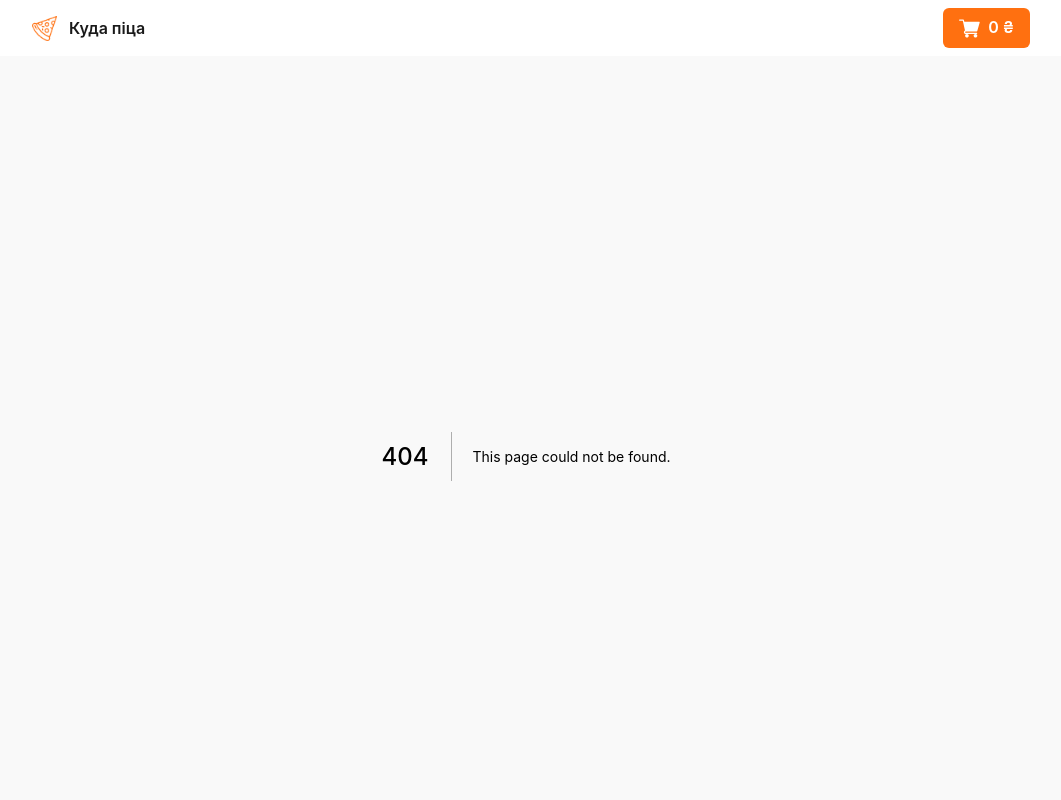
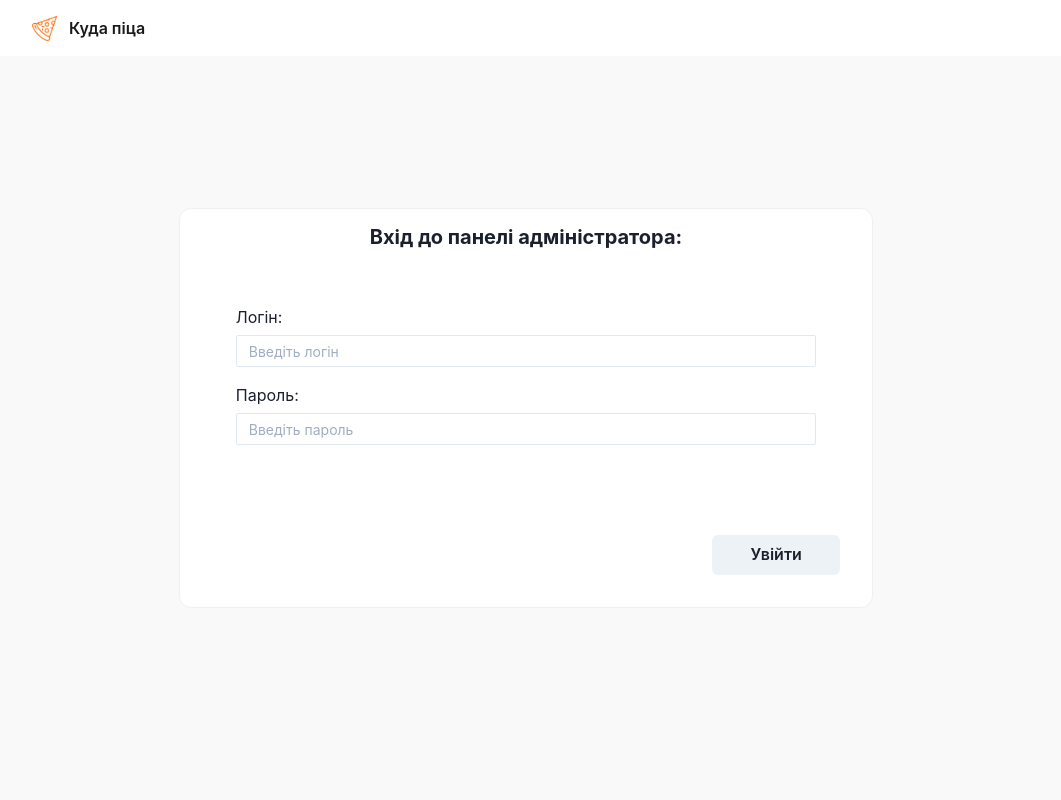
Before and after one commit to Joni002/KudaPizza, a Next.js app: page /admin in a window 1280 px wide. Before the commit this address had no page. Shown: the top 800 px of the page, without its empty margins (114-1175 px from the left). Built offline with nearby package versions, Linux system fonts and the light colour scheme.

Commit message:
Add front admin page, del layout(new consept)

```diff
--- a/components/Content/Item/itemModal/itemModal.js
+++ b/components/Content/Item/itemModal/itemModal.js
@@ -13,7 +13,6 @@ import PushButton from "./pushButton";
 const ItemModal = (props) => {
     const {isOpen, onClose, newBadge, title, img, cost, productObj} = props
     const Cost = useSelector(selectCost)
-    console.log(Cost)
 
     const indredientsIcon = {
         "Курка": "https://i.ibb.co/80YV34s/chicken.png",
--- a/components/Content/Item/itemModal/sizeRadio.js
+++ b/components/Content/Item/itemModal/sizeRadio.js
@@ -7,7 +7,7 @@ import ModalRadio from "./modalRadio"
 
 const SizeRadio = (props) => {
   const { Cost } = props
-  console.log(Cost)
+
 
   const options = ['20 см', '28 см', '33 см']
 
--- a/components/Header/navbar.js
+++ b/components/Header/navbar.js
@@ -7,7 +7,7 @@ import { Container, Box, Flex } from '@chakra-ui/react'
 
 const Navbar = () => {
     return(
-        <Box position='fixed' as='nav' w='100%' bg='#ffffff'  zIndex={1}>
+        <Box position='fixed' as='nav' w='100%' bg='#ffffff' zIndex={1}>
             <Container display='flex' p={2} maxW='container.lg' wrap='wrap' align='center' justify='spase-between'>
                 <Flex align='center' mr={16}>
                     <Logo/>
--- a/components/layouts/main.js
+++ /dev/null
@@ -1,24 +0,0 @@
-import Head from 'next/head'
-import { Box, Container } from '@chakra-ui/react'
-import Navbar from '../Header/navbar'
-import Footer from '../Footer/footer'
-
-const MainLayout = ({children}) => {
-    return (
-        <Box as='main' minH='100vh' className='main' display='flex' flexDirection='column'>
-            <Head>
-                <meta name="viewport" content="width=device-width, initial-scale=1.0"/>
-                <title>Kuda Pizza | Home</title>
-            </Head>
-
-            <Navbar/>
-
-            <Container maxW='container.lg' pt={14} >
-                { children }
-            </Container>
-
-            <Footer/>
-        </Box>
-    )
-}
-export default MainLayout
--- a/pages/_app.js
+++ b/pages/_app.js
@@ -1,16 +1,13 @@
 import '../styles/globals.css'
 import { ChakraProvider } from '@chakra-ui/react'
 import { Provider } from 'react-redux';
-import Layout from '../components/layouts/main'
 import store from '../redux/store'
 
 function MyApp({ Component, pageProps }) {
   return (
     <ChakraProvider>
       <Provider store={store}>
-        <Layout>
-          <Component {...pageProps}/>
-        </Layout>
+        <Component {...pageProps}/>
       </Provider>
     </ChakraProvider>
   )
--- /dev/null
+++ b/pages/admin.js
@@ -0,0 +1,53 @@
+import { Box, Button, Container, Heading, Input, Spacer, Text } from "@chakra-ui/react"
+import Head from "next/head"
+import { useState } from "react"
+import Logo from "../components/logo"
+
+const admin = () => {
+
+    const [pass, setPass] = useState('')
+    const PassHandleChange = (event) => setPass(event.target.value)
+
+    return(
+        <Box as='main' minH='100vh' className='main' bg='#F9F9F9' display='flex' flexDirection='column'>
+            <Head>
+                <meta name="viewport" content="width=device-width, initial-scale=1.0"/>
+                <title>Kuda Pizza | Admin</title>
+            </Head>
+            <Box position='fixed' as='nav' w='100%' bg='#ffffff' zIndex={1}>
+                <Container display='flex' p={2} maxW='container.lg' wrap='wrap' align='center'>
+                    <Logo/>
+                </Container>
+            </Box>
+            <Container maxW='container.lg' pt={14} align='center' margin='auto'>
+                <Box width={{base: '90%', md: '70%'}} h={{base: '500px', sm: '400px'}} borderWidth={1} borderColor='#F0F0F0' borderRadius='xl' bg='#fff' marginTop='-40px' display='flex' flexDirection='column'>
+                    <Heading size='md' mt={4}>Вхід до панелі адміністратора:</Heading>
+                    <Box mx={14} mt={14} align='start'>
+                        <Text mb='6px'>Логін:</Text>
+                        <Input
+                            value={pass}
+                            onChange={PassHandleChange}
+                            placeholder='Введіть логін'
+                            size='sm'
+                        />
+                    </Box>
+                    <Box mx={14} mt={4} align='start'>
+                        <Text mb='6px'>Пароль:</Text>
+                        <Input
+                            value={pass}
+                            onChange={PassHandleChange}
+                            placeholder='Введіть пароль'
+                            size='sm'
+                        />
+                    </Box>
+                    <Spacer/>
+                    <Box display='flex' flexDirection='row' justifyContent='flex-end'>
+                        <Button w='32' size='md' mb={8} mr={8}>Увійти</Button>
+                    </Box>
+                </Box>
+            </Container>
+        </Box>
+    )
+}
+
+export default admin
--- a/styles/globals.css
+++ b/styles/globals.css
@@ -14,6 +14,3 @@ a {
 * {
   box-sizing: border-box;
 }
-.main{
-  background-color: #F9F9F9;
-}
```
Also changed, not shown: pages/index.js (+21 -7 lines).
